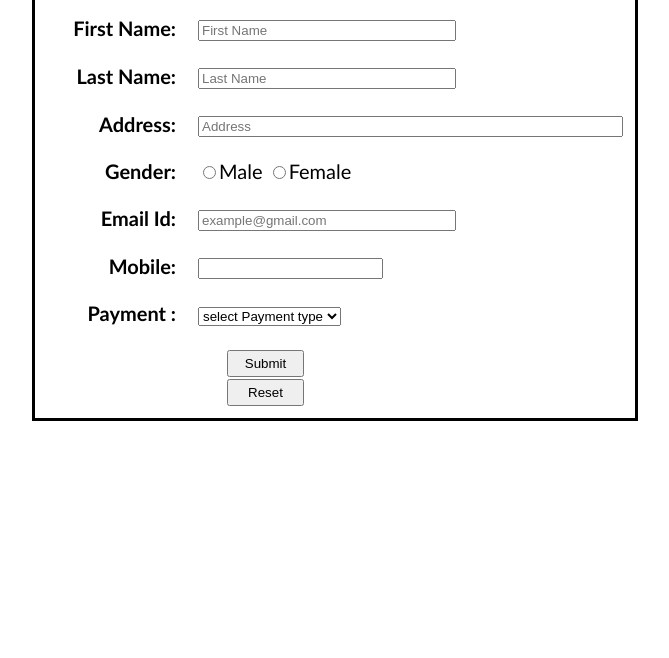
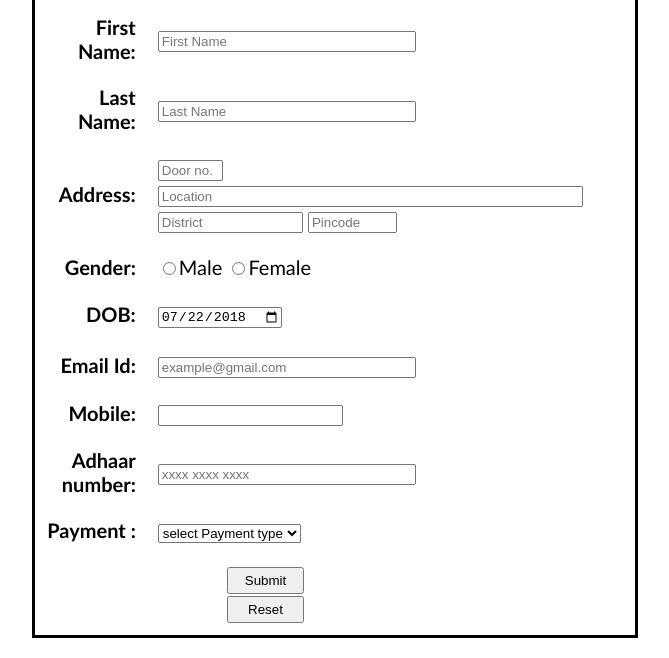
Before and after one commit to Nithyakrish1608/reg_form, a plain HTML site: page index.html in a window 1280 px wide. Shown: the part 190-848 px from the top of the page, without its empty margins (305-974 px from the left). Before the commit the page ends 800 px from the top, so only its background shows below. Drawn offline with Linux system fonts and the light colour scheme.

Commit message:
Update index.html

```diff
--- a/index.html
+++ b/index.html
@@ -40,6 +40,7 @@
             var dob=document.reg_form.dob;
             var address = document.reg_form.address;
             var gender = document.reg_form.gender;
+            var adharno = document.reg_form.adharno;
             var email = document.reg_form.email;
             var mobile = document.reg_form.mobile;
             var payment = document.reg_form.payment;
@@ -105,7 +106,10 @@
             <tr>
                 <td><label>Address: </label></td>
                 <td>
-                    <input type="textarea" size="50" name="address" placeholder="Address">
+                    <input type="textarea" size="5" name="address" placeholder="Door no.">
+                    <input type="textarea" size="50" name="address" placeholder="Location">
+                    <input type="textarea" size="15" name="address" placeholder="District">
+                    <input type="textarea" size="8" name="address" placeholder="Pincode">
                 </td>
             </tr>
             <tr>
@@ -115,6 +119,13 @@
                     <input type="radio" name="gender" value="femele">Female
                 </td>
             </tr>
+
+            <tr>
+                <td><label>DOB: </label></td>
+                <td>
+                    <input type="date" id="start" name="trip-start"
+       value="2018-07-22">
+            <tr>
             <tr>
                 <td><label>Email Id: </label></td>
                 <td>
@@ -125,6 +136,12 @@
                 <td><label>Mobile: </label></td>
                 <td>
                     <input type="number" name="mobile">
+                </td>
+            </tr>
+            <tr>
+                <td><label>Adhaar number: </label></td>
+                <td>
+                    <input type="text" name="adhaar number" placeholder="xxxx xxxx xxxx">
                 </td>
             </tr>
             <tr>
```
